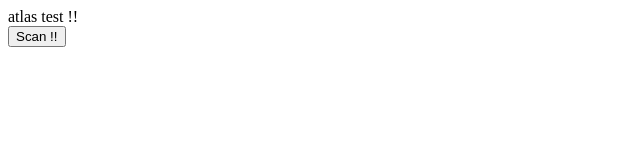
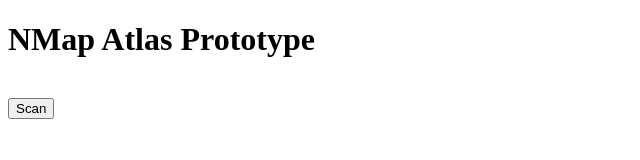
Before and after one commit to Captain8771/nmap-atlas, a website: page src/public/index.html in a window 1280 px wide. Shown: the whole page, without its empty margins (0-640 px from the left). Drawn offline with Linux system fonts and the light colour scheme.

Commit message:
style again

```diff
--- a/src/public/index.html
+++ b/src/public/index.html
@@ -7,9 +7,9 @@
     <script src="index.js"></script>
 </head>
 <body>
-    atlas test !!
+    <h1>NMap Atlas Prototype</h1>
     <br>
-    <button onclick="scan()">Scan !!</button>
+    <button onclick="scan()">Scan</button>
     <br>
     <div id="output"></div>
 </body>
--- a/src/public/index.js
+++ b/src/public/index.js
@@ -8,7 +8,7 @@
         let data = JSON.parse(ev.data)
         let final = ""
         for (const entry of data) {
-            final += `<div><h3>${entry.ip}</h3><br>`
+            final += `<div><b>${entry.ip}</b><br>`
             final += `<p>${entry.mac} (${entry.vendor})</p></div></br>`
         }
         outputContainer.innerHTML = final
```
